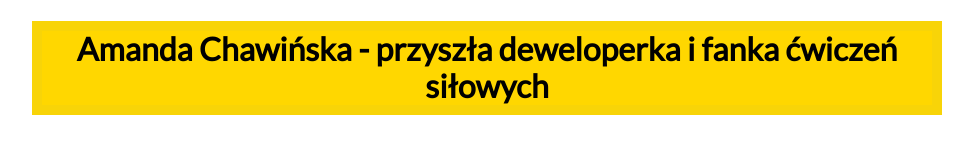
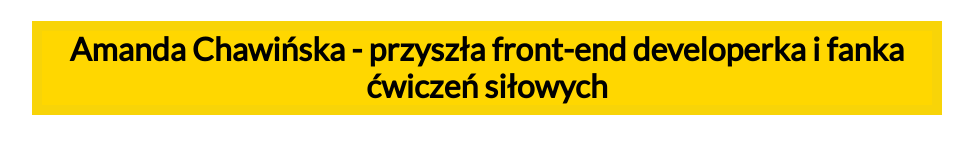
Before and after one commit to AmandaChawinska/homepage, a plain HTML site: page index.html in a window 1280 px wide. Shown: the top 144 px of the page, without its empty margins (153-1126 px from the left). Drawn offline with nearby package versions, Linux system fonts and the light colour scheme.

Commit message:
changed title

```diff
--- a/index.html
+++ b/index.html
@@ -5,7 +5,7 @@
     <meta charset="UTF-8">
     <meta name="viewport" content="width=device-width, initial-scale=1.0">
     <link href="https://fonts.googleapis.com/css2?family=Lato:ital@0;1&display=swap" rel="stylesheet">
-    <title>Amanda Chawińska- przyszła deweloperka i fanka ćwiczeń siłowych</title>
+    <title>Amanda Chawińska- przyszła front- end developerka i fanka ćwiczeń siłowych</title>
     <link rel="icon" href="gym.png">
     <meta property="og:image" content="HOMEPAGE.png">
     <link rel="stylesheet" href="https://cdnjs.cloudflare.com/ajax/libs/normalize/8.0.1/normalize.min.css"
@@ -22,7 +22,7 @@
 <body class="body">
     <div class="container">
         <header class="header">
-            <h1 class="header__gold">Amanda Chawińska - przyszła deweloperka i fanka ćwiczeń siłowych</h1>
+            <h1 class="header__gold">Amanda Chawińska - przyszła front-end developerka i fanka ćwiczeń siłowych</h1>
             <nav>
                 <ul>
                     <li class="header__listItem">
```
